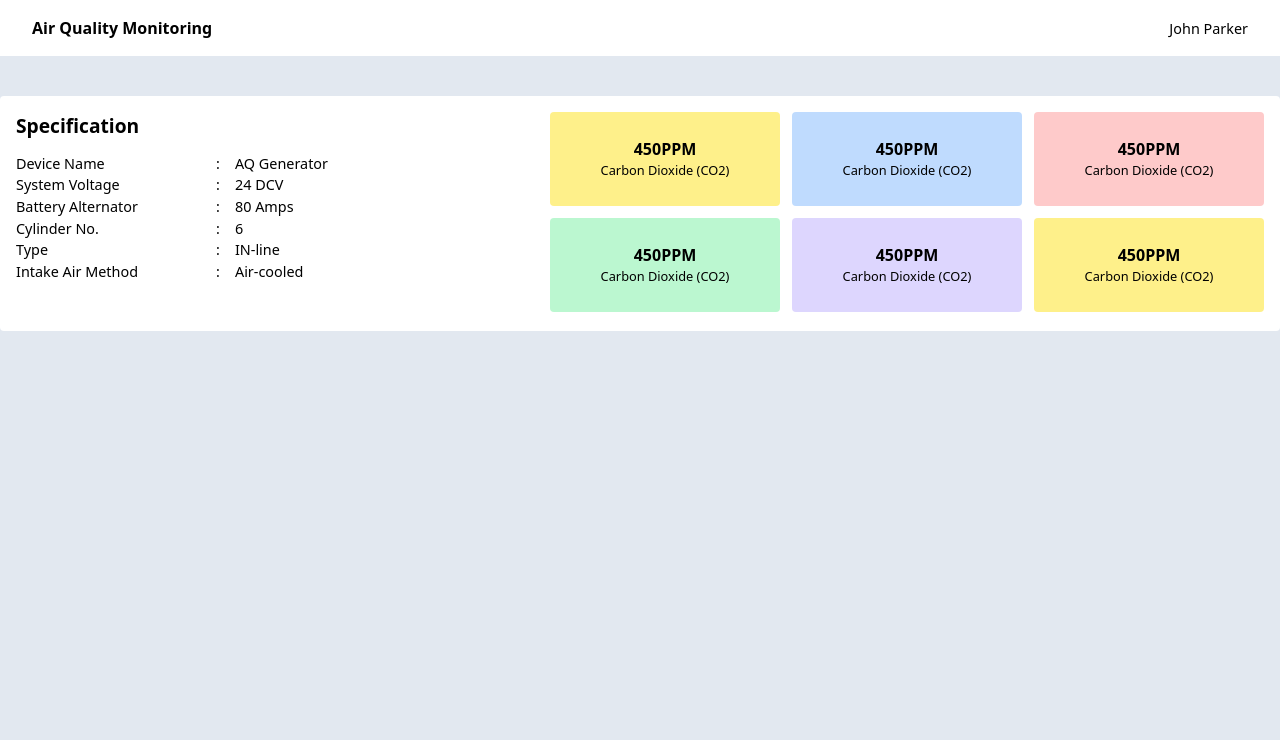
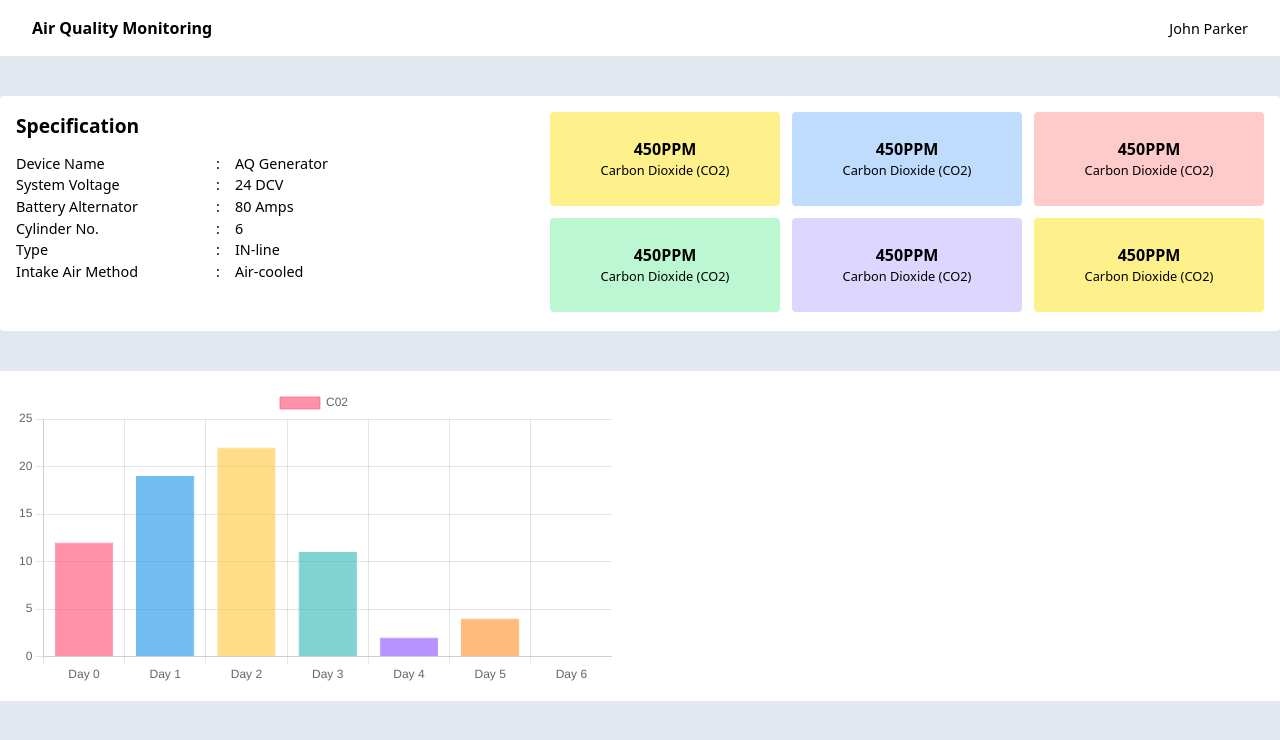
Before and after one commit to kymalcansadoape/air-quality-monitoring-app, a Vue app in the folder frontend/: page / in a window 1280 px wide. Shown: the top 740 px of the page. Built offline with nearby package versions, Linux system fonts and the light colour scheme.

Commit message:
Added: Chart using ChartJs

```diff
--- a/frontend/package.json
+++ b/frontend/package.json
@@ -8,7 +8,9 @@
     "preview": "vite preview"
   },
   "dependencies": {
+    "chart.js": "^4.2.0",
     "vue": "^3.2.45",
+    "vue-chartjs": "^5.2.0",
     "vue-router": "^4.1.6"
   },
   "devDependencies": {
--- a/frontend/src/assets/main.css
+++ b/frontend/src/assets/main.css
@@ -1,6 +1,7 @@
 @tailwind base;
 @tailwind components;
 @tailwind utilities;
-/* body{
-    background-color: rgb(226 232 240);
-} */
+canvas{
+    max-width: 500px;
+    height: auto;
+  }
--- /dev/null
+++ b/frontend/src/components/chart.vue
@@ -0,0 +1,51 @@
+<template>
+  <canvas id="thisChart"></canvas>
+</template>
+
+<script>
+import Chart from "chart.js/auto";
+var dates = [];
+  for (var i = 0; i < 7; i++) {
+    dates.push(`Day ${i}`);
+  }
+window.onload = (event) => {
+  const ctx = document.getElementById("thisChart");
+  const barChart = new Chart(ctx, {
+    type: "bar",
+    data: {
+      labels: dates,
+      datasets: [
+        {
+          label: "C02",
+          data: [12, 19, 22, 11, 2, 4],
+          backgroundColor: [
+            "rgba(255,99,132,.7)",
+            "rgba(54,162,235,.7)",
+            "rgba(255,206,86,.7)",
+            "rgba(75,192,192,.7)",
+            "rgba(153,102,255,.7)",
+            "rgba(255,159,64,.7)",
+          ],
+          borderColor: [
+            "rgba(255,99,132,.7)",
+            "rgba(54,162,235,.7)",
+            "rgba(255,206,86,.7)",
+            "rgba(75,192,192,.7)",
+            "rgba(153,102,255,.7)",
+            "rgba(255,159,64,.7)",
+          ],
+          borderWidth: 1,
+        },
+      ],
+    },
+    options: {
+      scales: {
+        y: {
+          beginAtZero: true,
+        },
+      },
+    },
+  });
+  barChart;
+};
+</script>
--- a/frontend/src/views/HomeView.vue
+++ b/frontend/src/views/HomeView.vue
@@ -1,4 +1,5 @@
 <script setup>
+import chart from "../components/chart.vue"
 </script>
 
 <template>
@@ -55,5 +56,9 @@
             </div>
         </div>
     </section>
+
+    <section class="max-w-[1300px] w-full bg-white mt-10 mx-auto p-4 h-[330px]">
+        <chart class="w-full max-w-[700px]"/>
+    </section>
   </main>
 </template>
```
Also changed, not shown: 1 other file (tests, documents, lock files or other folders).
